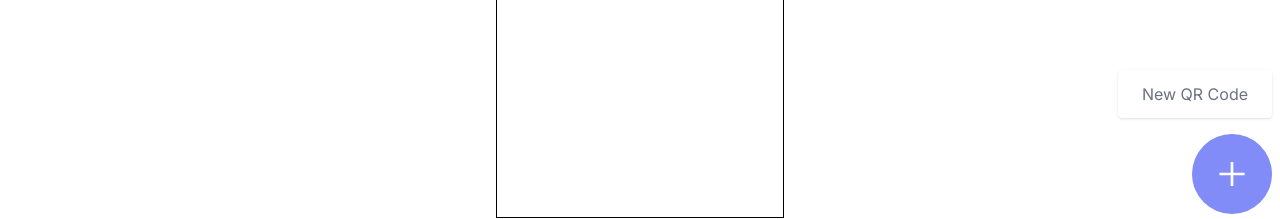
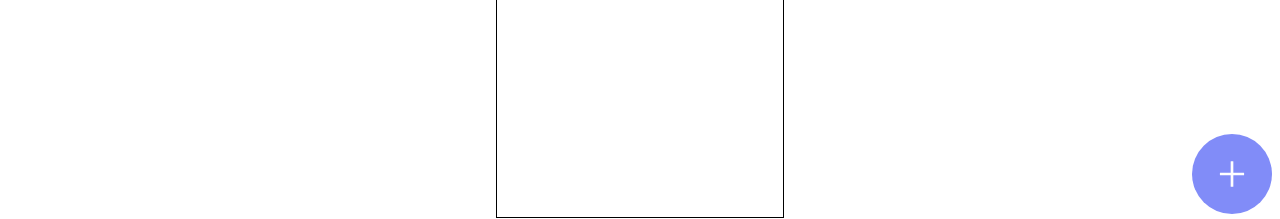
Before and after one commit to Lewisjohnward/qrcodescanner-nextjs, a Next.js app: page /generate in a window 1280 px wide. Shown: the part 578-797 px from the top of the page. Built offline with nearby package versions, Linux system fonts and the light colour scheme.

Commit message:
changed state

```diff
--- a/app/generate/page.js
+++ b/app/generate/page.js
@@ -190,11 +190,7 @@ function DiscardConfirm({discard, setConfirmDiscard}) {
 }
 
 function NewBtn() {
-    const [open, setOpen] = useState(true)
-
-    useEffect(() => {
-        //setTimeout(() => setOpen(true), 1000)
-    }, [])
+    const [open, setOpen] = useState(false)
 
     return (
         <div className="absolute bottom-2 right-2 flex flex-col items-end">
```
